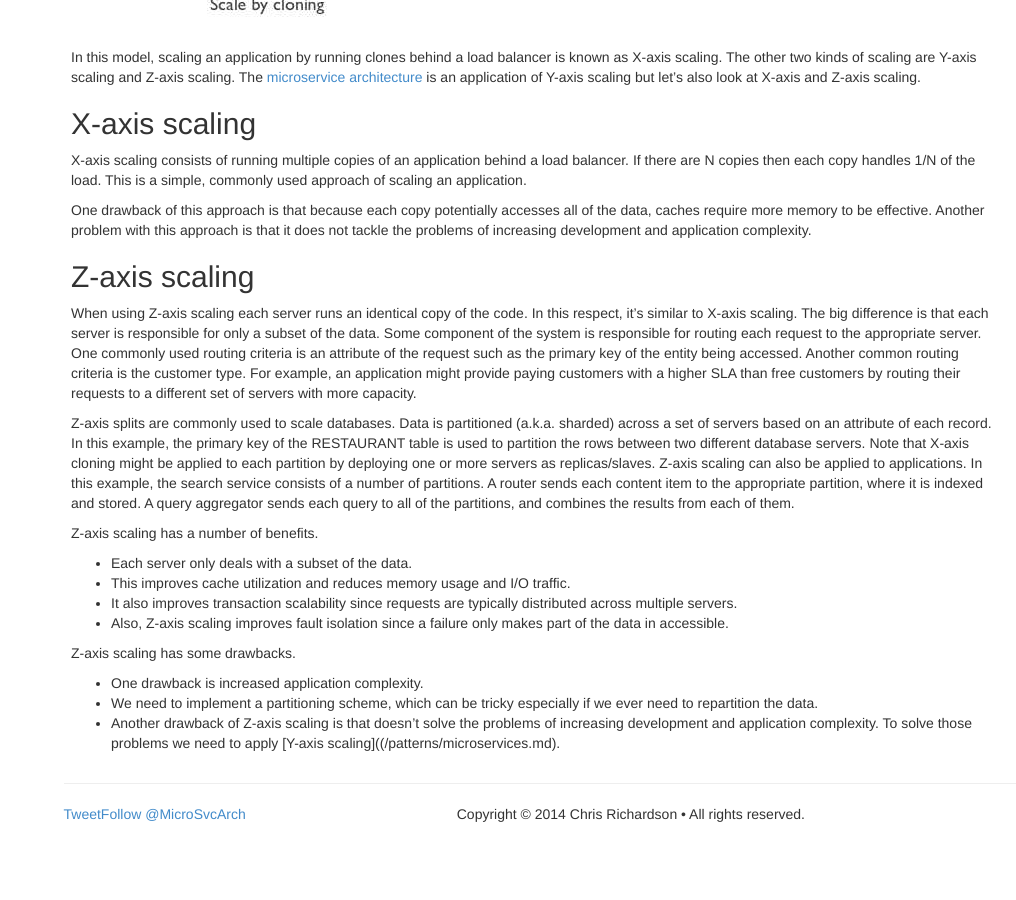
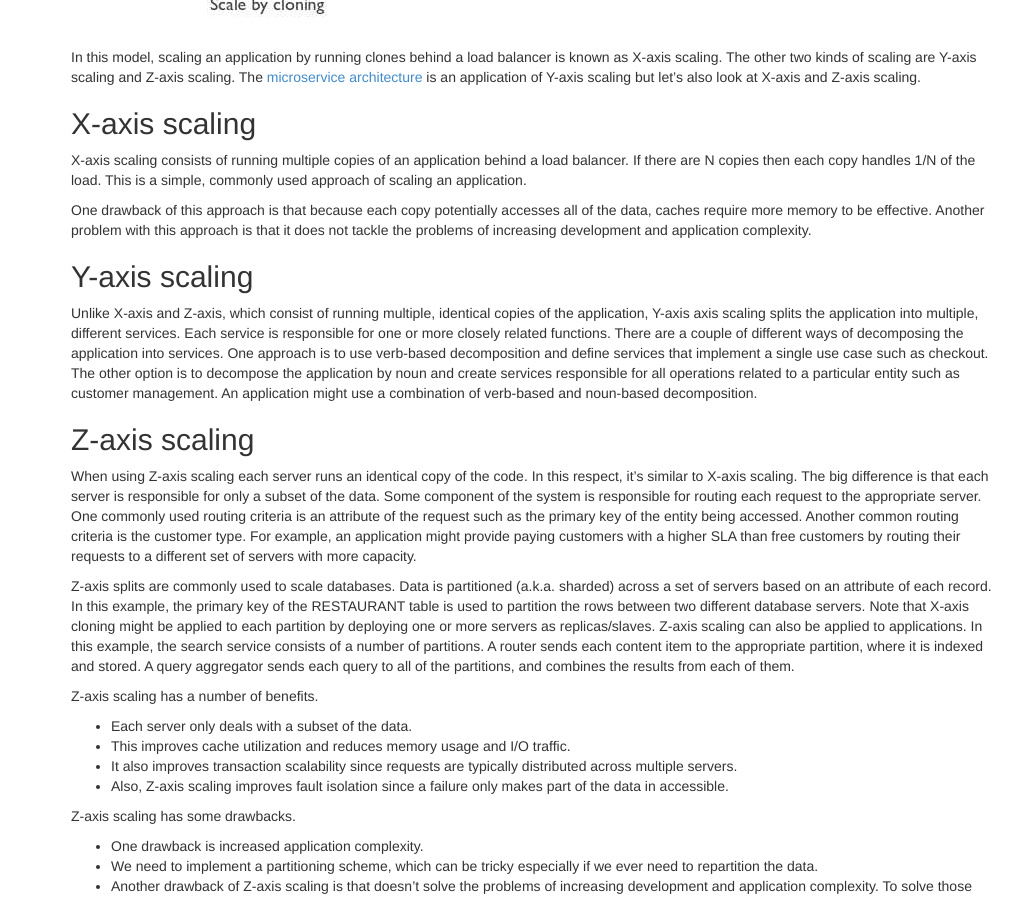
Before and after one commit to joobn72/microservices, a Jekyll site: the page built from articles/scalecube.md, in a window 1280 px wide and 900 px high, scrolled down 675 px. Shown: the whole window, without its empty margins (264-1280 px from the left). Built offline with Jekyll 4.4.1, drawn with Linux system fonts in a browser that asks for light colours; Markdown is read by kramdown in place of the engine named in the settings; comment, search, counter and statistics services are not loaded; before the commit the page ends 1499 px from its top, so only the background shows below that.

Commit message:
Minor updates

```diff
--- a/articles/scalecube.md
+++ b/articles/scalecube.md
@@ -19,6 +19,15 @@ This is a simple, commonly used approach of scaling an application.
 
 One drawback of this approach is that because each copy potentially accesses all of the data, caches require more memory to be effective.
 Another problem with this approach is that it does not tackle the problems of increasing development and application complexity.
+
+## Y-axis scaling
+
+Unlike X-axis and Z-axis, which consist of running multiple, identical copies of the application, Y-axis axis scaling splits the application into multiple, different services.
+Each service is responsible for one or more closely related functions.
+There are a couple of different ways of decomposing the application into services.
+One approach is to use verb-based decomposition and define services that implement a single use case such as checkout.
+The other option is to decompose the application by noun and create services responsible for all operations related to a particular entity such as customer management.
+An application might use a combination of verb-based and noun-based decomposition.
 
 ## Z-axis scaling
 
```
Also changed, not shown: patterns/microservices.md (+6 -0 lines).
